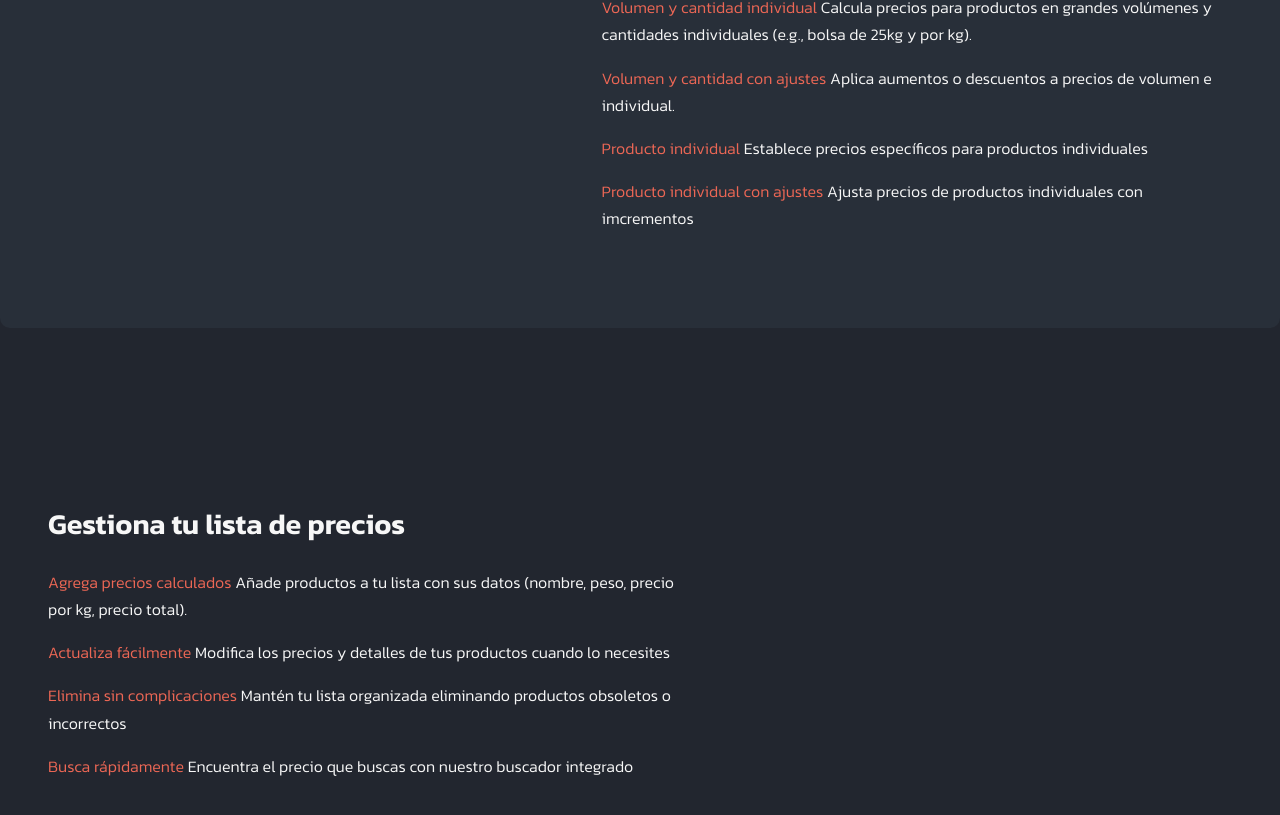
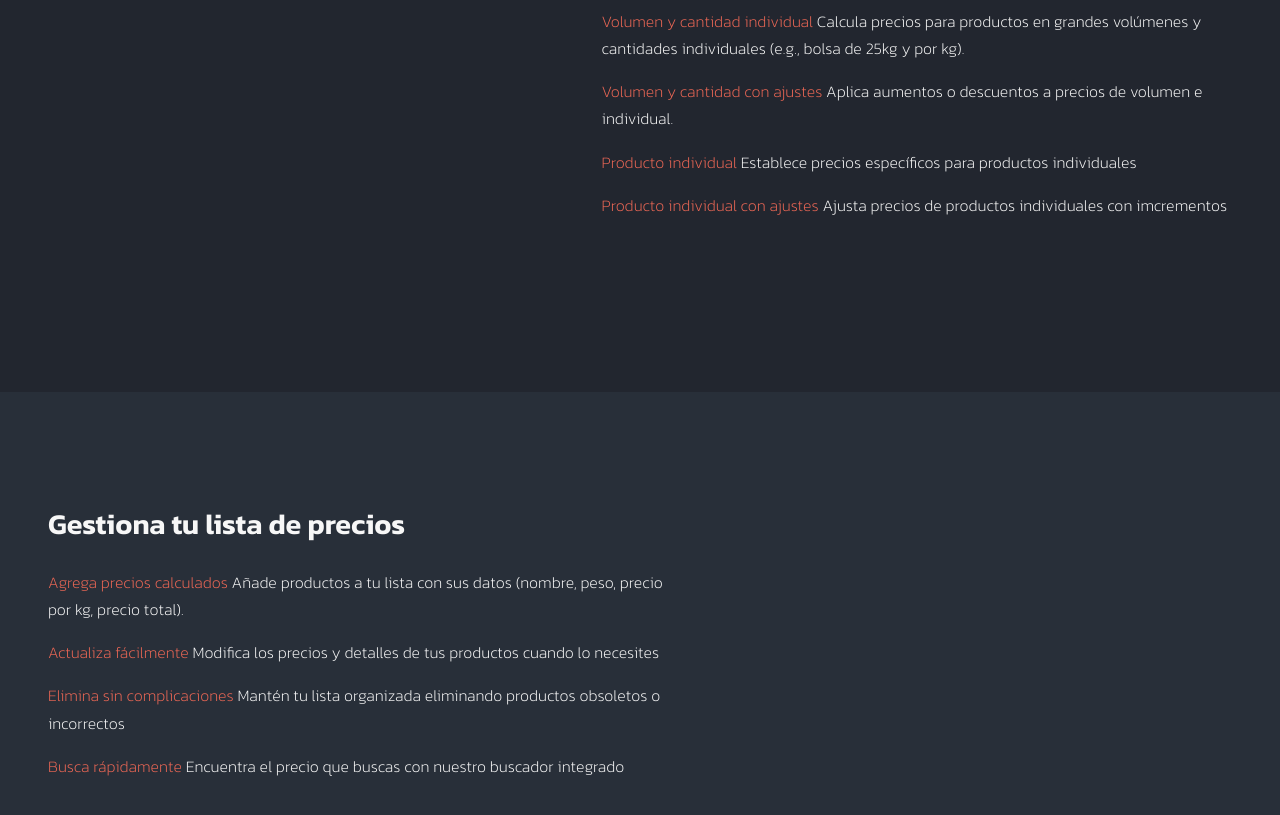
Before and after one commit to AriasFederico/summit., a React (Vite) app: page / in a window 1280 px wide. Shown: the part 1348-2163 px from the top of the page. Built offline with nearby package versions, Linux system fonts and the light colour scheme.

Commit message:
bajando el font-weight de los banners del home

```diff
--- a/src/pages/Home/components/BannersHome/BannersHome.css
+++ b/src/pages/Home/components/BannersHome/BannersHome.css
@@ -20,8 +20,11 @@
 }
 
 .banner-calculator {
+  border-radius: var(--border-radius-base);
+}
+
+.banner-list {
   background-color: var(--color-cards);
-  border-radius: var(--border-radius-base);
 }
 
 .banners-paragraph-container {
--- a/src/pages/Home/components/BannersParagraph/BannersParagraph.css
+++ b/src/pages/Home/components/BannersParagraph/BannersParagraph.css
@@ -2,7 +2,7 @@
 .paragraph-banners {
   font-family: var(--font-primary);
   line-height: 1.7;
-  font-weight: 300;
+  font-weight: 200;
 }
 
 .span-banners {
--- a/src/pages/Home/components/ParagraphButtons/ParagraphButtons.css
+++ b/src/pages/Home/components/ParagraphButtons/ParagraphButtons.css
@@ -1,6 +1,6 @@
 .paragraphbuttons {
   margin-bottom: 4rem;
-  background-color: var(--color-cards);
+  /* background-color: var(--color-cards); */
   padding: 5rem 1rem;
   display: flex;
   flex-direction: column;
```
